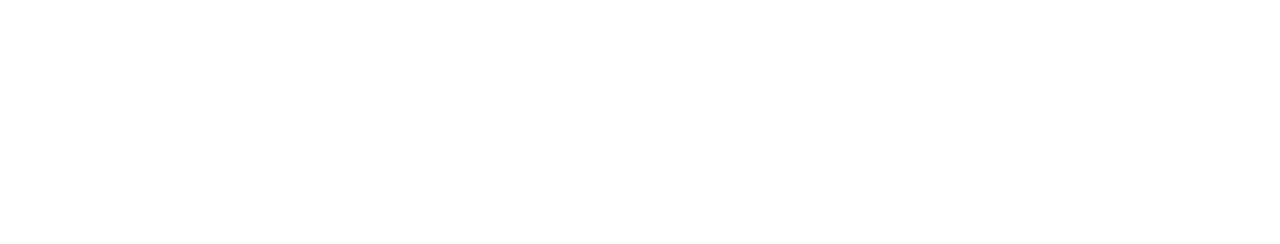
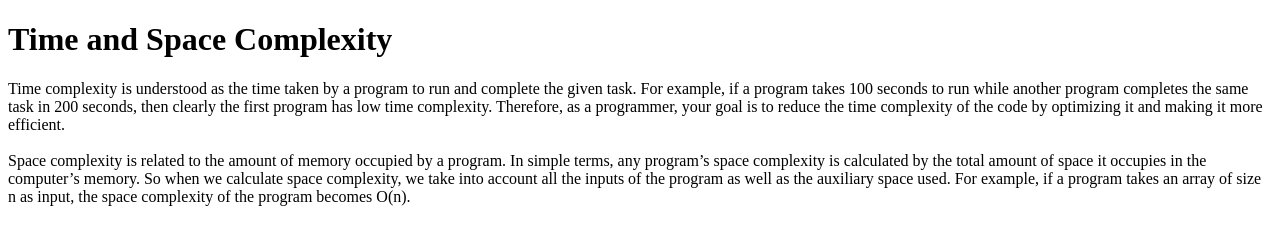
Before and after one commit to acciojob/time-and-space-complexity-lucky15100, a website: page main.html in a window 1280 px wide. Drawn offline with Linux system fonts and the light colour scheme.

Commit message:
created a submission

```diff
--- a/main.html
+++ b/main.html
@@ -1,16 +1,14 @@
 <!DOCTYPE html>
-
 <html>
-
 <head>
-	<link rel="stylesheet" href="styles.css">
+  <title>Time and Space Complexity</title>
 </head>
-
 <body>
-	<!-- the entire body must be written by student -->
-    <script type="text/javascript" src="./script.js">
-</script>
-
+  <h1>Time and Space Complexity</h1>
+  <p>
+    Time complexity is understood as the time taken by a program to run and complete the given task. For example, if a program takes 100 seconds to run while another program completes the same task in 200 seconds, then clearly the first program has low time complexity. Therefore, as a programmer, your goal is to reduce the time complexity of the code by optimizing it and making it more efficient.
+    <br><br>
+    Space complexity is related to the amount of memory occupied by a program. In simple terms, any program’s space complexity is calculated by the total amount of space it occupies in the computer’s memory. So when we calculate space complexity, we take into account all the inputs of the program as well as the auxiliary space used. For example, if a program takes an array of size n as input, the space complexity of the program becomes O(n).
+  </p>
 </body>
-
 </html>
```
